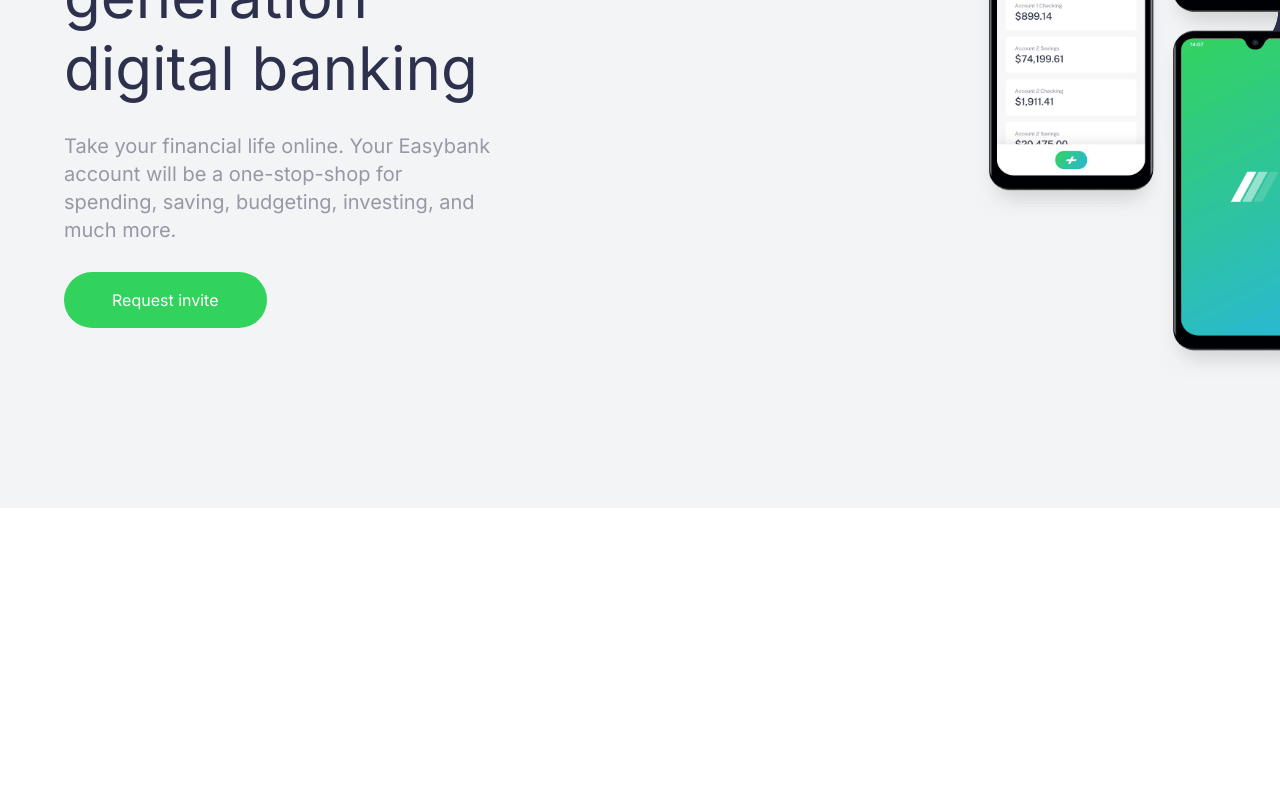
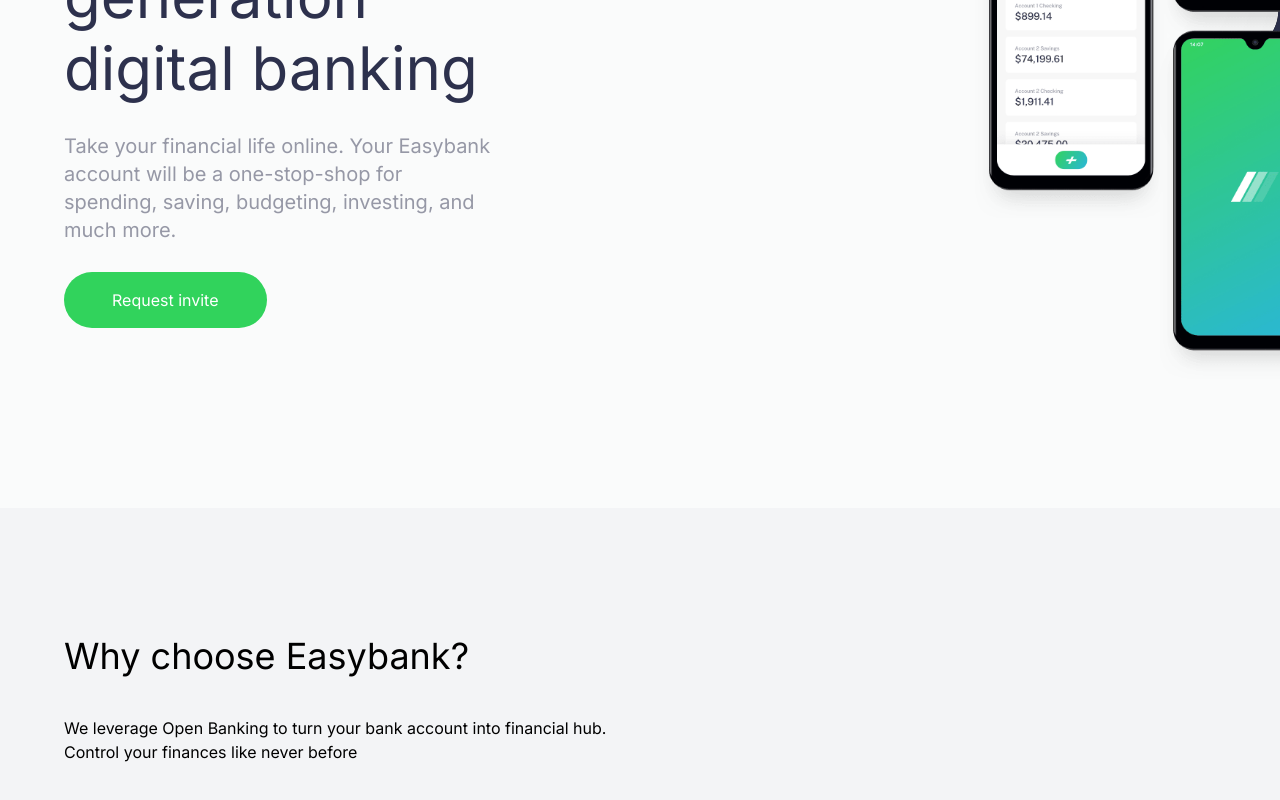
Before and after one commit to CaiqueMorales20/easybank-lp, a Next.js app: page / in a window 1280 px wide. Shown: the part 292-1092 px from the top of the page. Before the commit the page ends 800 px from the top, so only its background shows below. Built offline with nearby package versions, Linux system fonts and the light colour scheme.

Commit message:
:sparkrles: About

```diff
--- a/src/app/(About)/index.tsx
+++ b/src/app/(About)/index.tsx
@@ -2,12 +2,14 @@
 export default function About() {
   // Rendering
   return (
-    <section>
-      <h1>Why choose Easybank?</h1>
-      <p>
-        We leverage Open Banking to turn your bank account into financial hub.
-        <br /> Control your finances like never before
-      </p>
+    <section className="bg-neutral-600 pt-32 pb-14">
+      <div className="container flex flex-col gap-10">
+        <h1 className="text-4xl">Why choose Easybank?</h1>
+        <p className="text-base">
+          We leverage Open Banking to turn your bank account into financial hub.
+          <br /> Control your finances like never before
+        </p>
+      </div>
     </section>
   )
 }
--- a/src/app/(Hero)/index.tsx
+++ b/src/app/(Hero)/index.tsx
@@ -4,7 +4,7 @@
 export default function Hero() {
   // Rendering
   return (
-    <section className="h-screen bg-[url('/img/hero/hero-bg.svg')] bg-no-repeat bg-[70rem_-10rem] bg-neutral-600 relative">
+    <section className="h-screen bg-[url('/img/hero/hero-bg.svg')] bg-no-repeat bg-[70rem_-10rem] bg-[#fafbfb] relative">
       <div className="container flex flex-col-reverse md:flex-row h-full md:gap-40 items-center bg-red">
         {/* Text */}
         <div className="flex items-center text-center md:items-start md:text-left flex-col gap-7">
--- a/src/app/page.tsx
+++ b/src/app/page.tsx
@@ -1,4 +1,5 @@
 // Imported Components
+import About from './(About)'
 import Hero from './(Hero)'
 
 // Functional Component
@@ -6,6 +7,7 @@
   return (
     <main>
       <Hero />
+      <About />
     </main>
   )
 }
--- a/src/components/Header/index.tsx
+++ b/src/components/Header/index.tsx
@@ -5,7 +5,7 @@
 export default function Header() {
   // Rendering
   return (
-    <header className="shadow-sm fixed z-40 w-full bg-white">
+    <header className="shadow-sm absolute z-40 w-full bg-white">
       <nav className="w-[90vw] max-w-[1880px] bg-white z-20 mx-auto flex justify-between  md:grid md:grid-cols-3 h-24 items-center ">
         {/* Logo */}
         <Image
```
